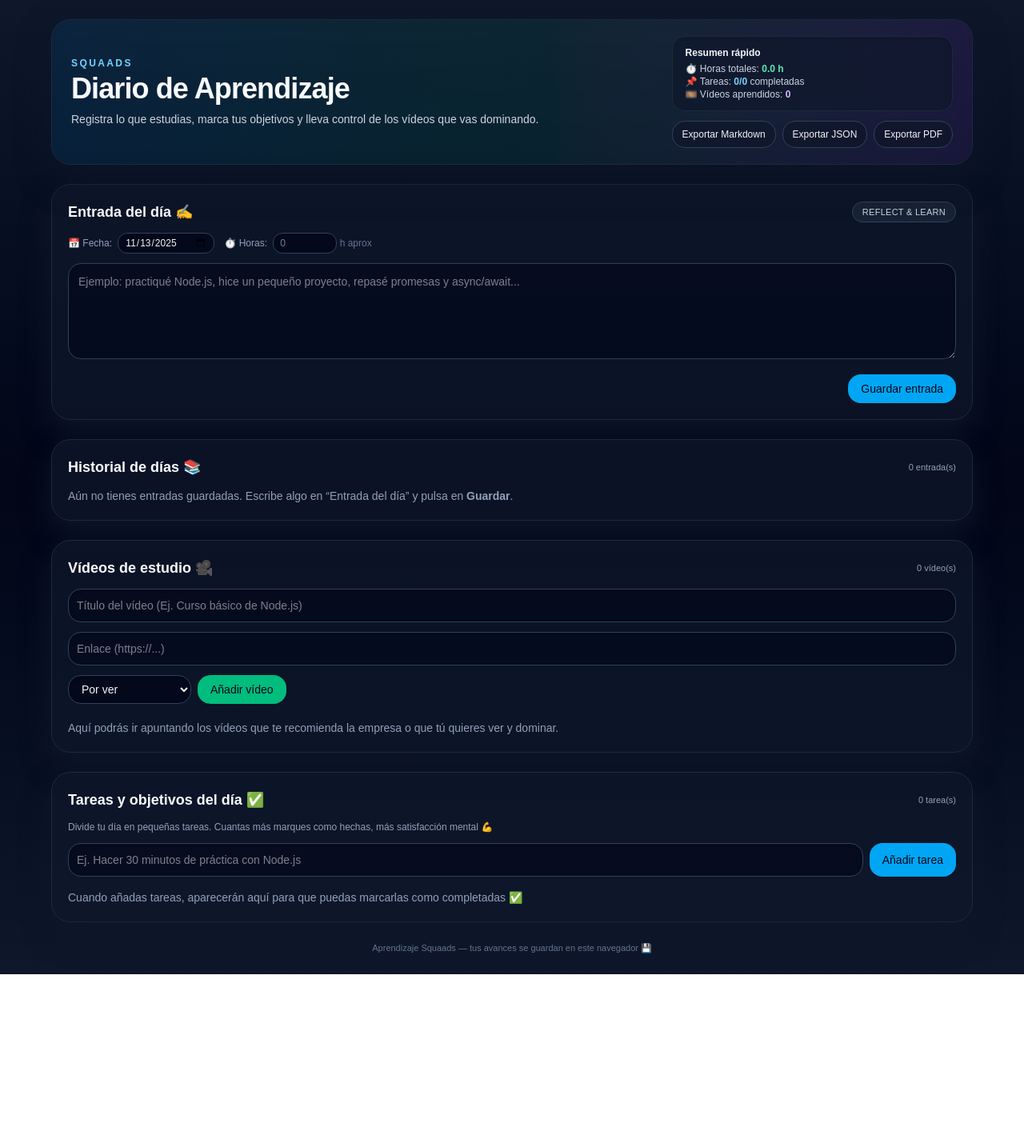
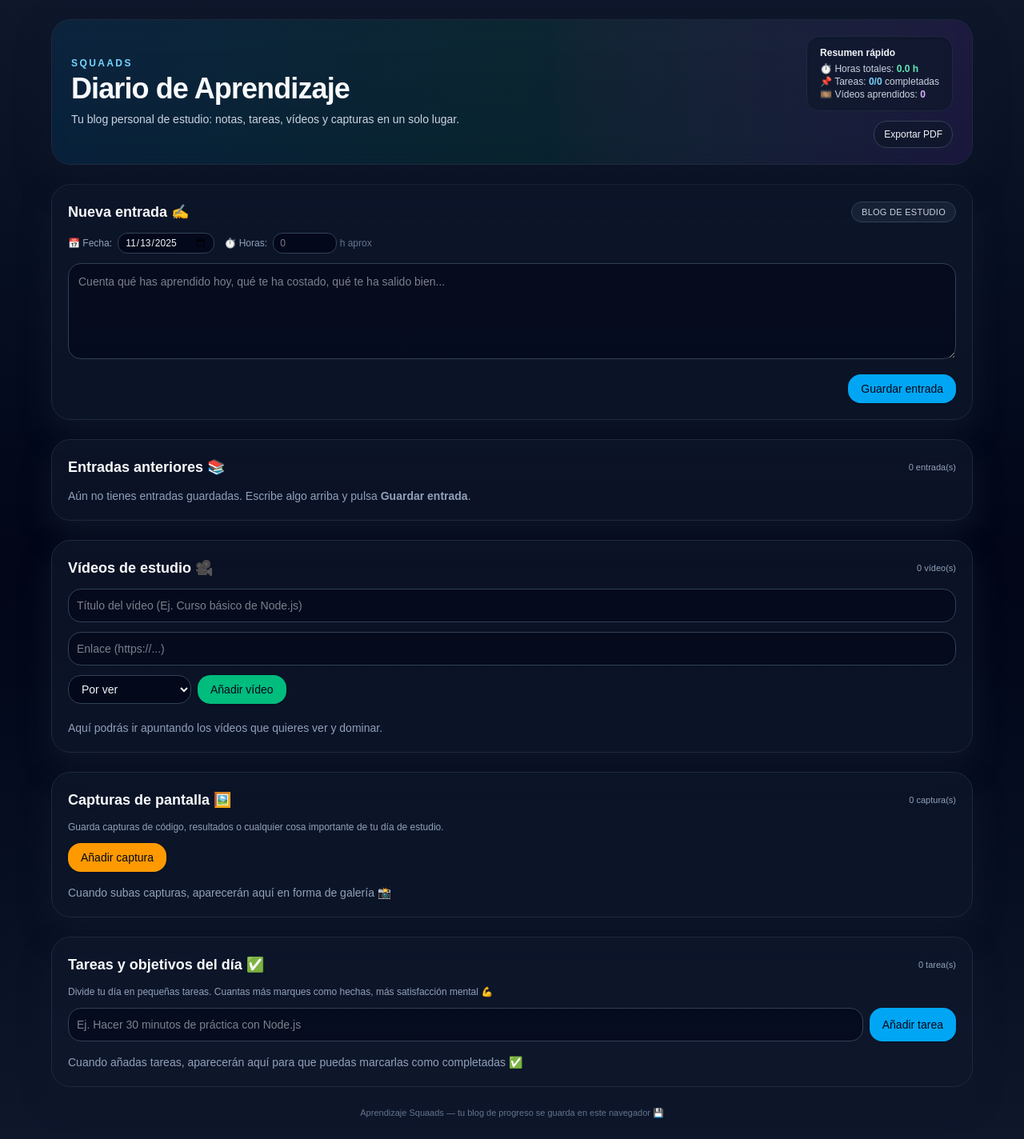
Before and after one commit to dorina941/aprendizaje-squaads, a Next.js app: page / in a window 1280 px wide. Shown: the whole page at 80% size. Before the commit the page ends 1218 px from the top, so only its background shows below. Built offline with nearby package versions, Linux system fonts and the light colour scheme.

Commit message:
Diario actualizado

```diff
--- a/app/page.tsx
+++ b/app/page.tsx
@@ -1,6 +1,6 @@
 "use client";
 
-import { useEffect, useState } from "react";
+import { useState, useEffect, ChangeEvent } from "react";
 
 /* ---------- Tipos ---------- */
 
@@ -24,6 +24,13 @@ type Video = {
   title: string;
   url: string;
   status: VideoStatus;
+};
+
+type Screenshot = {
+  id: string;
+  name: string;
+  dataUrl: string;
+  createdAt: string; // ISO
 };
 
 const VIDEO_STATUS_LABELS: Record<VideoStatus, string> = {
@@ -68,104 +75,13 @@ function useLocalStorage<T>(key: string, initial: T) {
   return [value, setValue] as const;
 }
 
-// exportar JSON
-function exportJSON(data: unknown) {
-  const blob = new Blob([JSON.stringify(data, null, 2)], {
-    type: "application/json",
-  });
-  const url = URL.createObjectURL(blob);
-  const a = document.createElement("a");
-  a.href = url;
-  a.download = `diario-aprendizaje-${new Date()
-    .toISOString()
-    .slice(0, 10)}.json`;
-  a.click();
-  URL.revokeObjectURL(url);
-}
-
-// exportar Markdown
-function exportMarkdown(entries: Entry[], tasks: Task[], videos: Video[]) {
-  const now = new Date();
-  const header = `# Diario de Aprendizaje Squaads
-
-Generado: ${now.toLocaleString("es-ES")}
-
----
-
-`;
-
-  const entriesMd =
-    entries.length === 0
-      ? "_Sin entradas todavía._\n"
-      : entries
-          .slice()
-          .sort((a, b) => b.date.localeCompare(a.date))
-          .map((e) => {
-            const fecha = new Date(e.date).toLocaleDateString("es-ES");
-            const horas = e.hours ?? 0;
-            return `## ${fecha}
-
-**Horas de estudio:** ${horas}
-**Notas:**
-
-${e.notes}
-
-`;
-          })
-          .join("\n");
-
-  const tasksMd =
-    tasks.length === 0
-      ? "_Sin tareas registradas._\n"
-      : tasks
-          .map(
-            (t) =>
-              `- [${t.done ? "x" : " "}] ${t.text.trim() || "(sin descripción)"}`
-          )
-          .join("\n");
-
-  const videosMd =
-    videos.length === 0
-      ? "_Sin vídeos registrados._\n"
-      : videos
-          .map((v) => {
-            const estado = VIDEO_STATUS_LABELS[v.status];
-            const url = v.url || "(sin enlace)";
-            return `- **${v.title}**
-  - Estado: ${estado}
-  - Enlace: ${url}`;
-          })
-          .join("\n\n");
-
-  const full = `${header}## Entradas del diario
-
-${entriesMd}
----
-
-## Tareas
-
-${tasksMd}
-
----
-
-## Vídeos de estudio
-
-${videosMd}
-`;
-
-  const blob = new Blob([full], { type: "text/markdown" });
-  const url = URL.createObjectURL(blob);
-  const a = document.createElement("a");
-  a.href = url;
-  a.download = `diario-aprendizaje-${new Date()
-    .toISOString()
-    .slice(0, 10)}.md`;
-  a.click();
-  URL.revokeObjectURL(url);
-}
-
 // “PDF” usando la impresión del navegador (Guardar como PDF)
-function exportPDF(entries: Entry[], tasks: Task[], videos: Video[]) {
+function exportPDF(
+  entries: Entry[],
+  tasks: Task[],
+  videos: Video[],
+  screenshots: Screenshot[]
+) {
   if (typeof window === "undefined") return;
 
   const sortedEntries = entries
@@ -211,6 +127,24 @@ function exportPDF(entries: Entry[], tasks: Task[], videos: Video[]) {
             return `<li><strong>${v.title}</strong><br/>Estado: ${estado}<br/>Enlace: ${url}</li>`;
           })
           .join("")}</ul>`;
+
+  const htmlScreenshots =
+    screenshots.length === 0
+      ? "<p><em>Sin capturas registradas.</em></p>"
+      : `<div style="display:flex;flex-wrap:wrap;gap:12px;">${screenshots
+          .map(
+            (s) => `
+        <figure style="width:180px;">
+          <img src="${s.dataUrl}" alt="${s.name}" style="width:100%;height:auto;border-radius:8px;border:1px solid #e5e7eb;"/>
+          <figcaption style="font-size:11px;color:#4b5563;margin-top:4px;word-break:break-word;">
+            ${s.name}<br/>
+            <span style="font-size:10px;color:#9ca3af;">${new Date(
+              s.createdAt
+            ).toLocaleString("es-ES")}</span>
+          </figcaption>
+        </figure>`
+          )
+          .join("")}</div>`;
 
   const win = window.open("", "_blank");
   if (!win) return;
@@ -259,6 +193,9 @@ function exportPDF(entries: Entry[], tasks: Task[], videos: Video[]) {
       <hr />
       <h2>Vídeos de estudio</h2>
       ${htmlVideos}
+      <hr />
+      <h2>Capturas de pantalla</h2>
+      ${htmlScreenshots}
       <script>
         window.onload = function () {
           window.print();
@@ -284,7 +221,7 @@ export default function Home() {
   );
   const [newTaskText, setNewTaskText] = useState("");
 
-  // entradas del diario
+  // entradas del diario (tipo blog)
   const [entries, setEntries] = useLocalStorage<Entry[]>(
     "aprendizaje-squaads-entries",
     []
@@ -302,26 +239,14 @@ export default function Home() {
   const [videoUrl, setVideoUrl] = useState("");
   const [videoStatus, setVideoStatus] = useState<VideoStatus>("to_watch");
 
+  // capturas
+  const [screenshots, setScreenshots] = useLocalStorage<Screenshot[]>(
+    "aprendizaje-squaads-screenshots",
+    []
+  );
+
   const completedTasks = tasks.filter((t) => t.done).length;
-  const pendingTasks = tasks.length - completedTasks;
   const totalHours = entries.reduce((sum, e) => sum + (e.hours ?? 0), 0);
-
-  /* ----- cuando cambias de fecha, cargamos / limpiamos la entrada ----- */
-
-  useEffect(() => {
-    const entryForDay = entries.find((e) => e.date === selectedDate);
-    if (entryForDay) {
-      setEntryText(entryForDay.notes);
-      setEntryHours(
-        entryForDay.hours != null && entryForDay.hours !== 0
-          ? String(entryForDay.hours)
-          : ""
-      );
-    } else {
-      setEntryText("");
-      setEntryHours("");
-    }
-  }, [selectedDate, entries]);
 
   /* ----- acciones tareas ----- */
 
@@ -343,26 +268,31 @@ export default function Home() {
     setTasks((prev) => prev.filter((t) => t.id !== id));
   }
 
-  /* ----- acciones diario ----- */
+  /* ----- acciones diario (blog) ----- */
 
   function saveEntry() {
     const notes = entryText.trim();
-    if (!notes && !entryHours.trim()) return;
+    const hoursStr = entryHours.trim();
+
+    if (!notes && !hoursStr) return;
 
     const hoursRaw = entryHours.replace(",", ".").trim();
     const h = Number(hoursRaw);
     const safeHours = !hoursRaw ? 0 : isNaN(h) || h < 0 ? 0 : h;
 
     const newEntry: Entry = {
-      id: createId(),          // SIEMPRE id nuevo
-      date: selectedDate,      // misma fecha, si quieres
+      id: createId(), // siempre nueva entrada, aunque sea mismo día
+      date: selectedDate,
       notes,
       hours: safeHours,
     };
 
     setEntries((prev) => [newEntry, ...prev]);
+
+    // limpiar formulario para que cada entrada sea independiente
+    setEntryText("");
+    setEntryHours("");
   }
-
 
   function deleteEntry(id: string) {
     setEntries((prev) => prev.filter((e) => e.id !== id));
@@ -401,6 +331,37 @@ export default function Home() {
     setVideos((prev) => prev.filter((v) => v.id !== id));
   }
 
+  /* ----- acciones capturas ----- */
+
+  function handleScreenshotChange(e: ChangeEvent<HTMLInputElement>) {
+    const files = e.target.files;
+    if (!files || files.length === 0) return;
+
+    Array.from(files).forEach((file) => {
+      const reader = new FileReader();
+      reader.onload = () => {
+        const result = reader.result;
+        if (typeof result === "string") {
+          const newScreenshot: Screenshot = {
+            id: createId(),
+            name: file.name,
+            dataUrl: result,
+            createdAt: new Date().toISOString(),
+          };
+          setScreenshots((prev) => [newScreenshot, ...prev]);
+        }
+      };
+      reader.readAsDataURL(file);
+    });
+
+    // permitir volver a seleccionar el mismo archivo
+    e.target.value = "";
+  }
+
+  function deleteScreenshot(id: string) {
+    setScreenshots((prev) => prev.filter((s) => s.id !== id));
+  }
+
   /* ---------- UI ---------- */
 
   return (
@@ -417,8 +378,8 @@ export default function Home() {
                 Diario de Aprendizaje
               </h1>
               <p className="mt-2 text-sm text-slate-300">
-                Registra lo que estudias, marca tus objetivos y lleva control de
-                los vídeos que vas dominando.
+                Tu blog personal de estudio: notas, tareas, vídeos y capturas en
+                un solo lugar.
               </p>
             </div>
 
@@ -450,26 +411,9 @@ export default function Home() {
 
               <div className="flex flex-wrap gap-2 justify-end">
                 <button
-                  onClick={() => exportMarkdown(entries, tasks, videos)}
-                  className="rounded-2xl border border-slate-700 bg-slate-900/80 px-3 py-2 text-xs font-medium text-slate-100 hover:border-sky-400 hover:text-sky-200 transition"
-                >
-                  Exportar Markdown
-                </button>
-                <button
                   onClick={() =>
-                    exportJSON({
-                      entries,
-                      tasks,
-                      videos,
-                      exportedAt: new Date().toISOString(),
-                    })
+                    exportPDF(entries, tasks, videos, screenshots)
                   }
-                  className="rounded-2xl border border-slate-700 bg-slate-900/80 px-3 py-2 text-xs font-medium text-slate-100 hover:border-emerald-400 hover:text-emerald-200 transition"
-                >
-                  Exportar JSON
-                </button>
-                <button
-                  onClick={() => exportPDF(entries, tasks, videos)}
                   className="rounded-2xl border border-slate-700 bg-slate-900/80 px-3 py-2 text-xs font-medium text-slate-100 hover:border-fuchsia-400 hover:text-fuchsia-200 transition"
                 >
                   Exportar PDF
@@ -480,16 +424,16 @@ export default function Home() {
         </header>
 
         <div className="grid gap-6 lg:grid-cols-[1.5fr,1.1fr]">
-          {/* Columna izquierda: diario + vídeos */}
+          {/* Columna izquierda: diario + vídeos + capturas */}
           <div className="space-y-6">
-            {/* Diario del día */}
+            {/* Entrada del día */}
             <section className="rounded-3xl border border-slate-800 bg-slate-900/70 p-5 shadow-[0_18px_35px_rgba(15,23,42,0.9)]">
               <div className="flex items-center justify-between gap-2 mb-3">
                 <h2 className="text-lg font-semibold text-slate-50">
-                  Entrada del día ✍️
+                  Nueva entrada ✍️
                 </h2>
                 <span className="rounded-full border border-slate-700 bg-slate-800/70 px-3 py-1 text-[11px] font-medium uppercase tracking-wide text-slate-300">
-                  Reflect &amp; Learn
+                  Blog de estudio
                 </span>
               </div>
 
@@ -520,7 +464,7 @@ export default function Home() {
 
               <textarea
                 className="w-full rounded-2xl border border-slate-700 bg-slate-950/60 p-3 text-sm text-slate-100 shadow-inner outline-none transition focus:border-sky-400 focus:ring-2 focus:ring-sky-500/60 min-h-[120px]"
-                placeholder="Ejemplo: practiqué Node.js, hice un pequeño proyecto, repasé promesas y async/await..."
+                placeholder="Cuenta qué has aprendido hoy, qué te ha costado, qué te ha salido bien..."
                 value={entryText}
                 onChange={(e) => setEntryText(e.target.value)}
               />
@@ -534,11 +478,11 @@ export default function Home() {
               </div>
             </section>
 
-            {/* Historial de entradas */}
+            {/* Historial de entradas (tipo blog) */}
             <section className="rounded-3xl border border-slate-800 bg-slate-900/70 p-5 shadow-[0_18px_35px_rgba(15,23,42,0.9)]">
               <div className="flex items-center justify-between mb-3">
                 <h2 className="text-lg font-semibold text-slate-50">
-                  Historial de días 📚
+                  Entradas anteriores 📚
                 </h2>
                 <span className="text-[11px] text-slate-400">
                   {entries.length} entrada(s)
@@ -546,8 +490,8 @@ export default function Home() {
               </div>
               {entries.length === 0 ? (
                 <p className="text-sm text-slate-400">
-                  Aún no tienes entradas guardadas. Escribe algo en “Entrada del
-                  día” y pulsa en <span className="font-semibold">Guardar</span>.
+                  Aún no tienes entradas guardadas. Escribe algo arriba y pulsa{" "}
+                  <span className="font-semibold">Guardar entrada</span>.
                 </p>
               ) : (
                 <div className="space-y-3 max-h-[260px] overflow-y-auto pr-1">
@@ -555,21 +499,19 @@ export default function Home() {
                     .slice()
                     .sort((a, b) => b.date.localeCompare(a.date))
                     .map((entry) => (
-                      <div
+                      <article
                         key={entry.id}
                         className="group rounded-2xl border border-slate-800 bg-slate-950/60 p-3 text-sm transition hover:border-sky-500/70 hover:bg-slate-900/90"
                       >
                         <div className="flex items-center justify-between mb-1">
-                          <button
-                            onClick={() => setSelectedDate(entry.date)}
-                            className="text-xs font-semibold text-sky-300 hover:underline"
-                          >
+                          <div className="flex flex-col">
+                            <span className="text-xs font-semibold text-sky-300">
                               {new Date(entry.date).toLocaleDateString("es-ES")}
-                          </button>
-                          <div className="flex items-center gap-3">
+                            </span>
                             <span className="text-[11px] text-emerald-300">
                               {(entry.hours ?? 0).toFixed(1)} h
                             </span>
+                          </div>
                           <button
                             onClick={() => deleteEntry(entry.id)}
                             className="text-[11px] text-slate-400 hover:text-red-400 transition"
@@ -577,11 +519,10 @@ export default function Home() {
                             Borrar
                           </button>
                         </div>
-                        </div>
                         <p className="whitespace-pre-wrap text-slate-100 text-xs sm:text-sm">
                           {entry.notes}
                         </p>
-                      </div>
+                      </article>
                     ))}
                 </div>
               )}
@@ -642,8 +583,7 @@ export default function Home() {
               {/* Lista de vídeos */}
               {videos.length === 0 ? (
                 <p className="text-sm text-slate-400">
-                  Aquí podrás ir apuntando los vídeos que te recomienda la
-                  empresa o que tú quieres ver y dominar.
+                  Aquí podrás ir apuntando los vídeos que quieres ver y dominar.
                 </p>
               ) : (
                 <div className="space-y-3 max-h-[260px] overflow-y-auto pr-1">
@@ -722,6 +662,76 @@ export default function Home() {
                 </div>
               )}
             </section>
+
+            {/* Capturas de pantalla */}
+            <section className="rounded-3xl border border-slate-800 bg-slate-900/70 p-5 shadow-[0_18px_35px_rgba(15,23,42,0.9)]">
+              <div className="flex items-center justify-between mb-3">
+                <h2 className="text-lg font-semibold text-slate-50">
+                  Capturas de pantalla 🖼️
+                </h2>
+                <span className="text-[11px] text-slate-400">
+                  {screenshots.length} captura(s)
+                </span>
+              </div>
+              <p className="text-xs text-slate-400 mb-3">
+                Guarda capturas de código, resultados o cualquier cosa
+                importante de tu día de estudio.
+              </p>
+
+              <div className="mb-4">
+                <label
+                  htmlFor="screenshot-input"
+                  className="inline-flex items-center justify-center rounded-2xl bg-amber-500 px-4 py-2 text-sm font-medium text-slate-950 shadow hover:bg-amber-400 hover:shadow-[0_10px_25px_rgba(245,158,11,0.35)] active:translate-y-[1px] transition cursor-pointer"
+                >
+                  Añadir captura
+                </label>
+                <input
+                  id="screenshot-input"
+                  type="file"
+                  accept="image/*"
+                  multiple
+                  className="hidden"
+                  onChange={handleScreenshotChange}
+                />
+              </div>
+
+              {screenshots.length === 0 ? (
+                <p className="text-sm text-slate-400">
+                  Cuando subas capturas, aparecerán aquí en forma de galería 📸
+                </p>
+              ) : (
+                <div className="grid grid-cols-2 sm:grid-cols-3 gap-3 max-h-[260px] overflow-y-auto pr-1">
+                  {screenshots.map((shot) => (
+                    <div
+                      key={shot.id}
+                      className="rounded-2xl border border-slate-800 bg-slate-950/70 p-2 flex flex-col gap-2"
+                    >
+                      <div className="relative w-full pb-[60%] overflow-hidden rounded-xl border border-slate-800 bg-slate-900">
+                        <img
+                          src={shot.dataUrl}
+                          alt={shot.name}
+                          className="absolute inset-0 h-full w-full object-cover"
+                        />
+                      </div>
+                      <div className="flex-1 flex flex-col">
+                        <p className="text-[11px] text-slate-100 truncate">
+                          {shot.name}
+                        </p>
+                        <p className="text-[10px] text-slate-500">
+                          {new Date(shot.createdAt).toLocaleString("es-ES")}
+                        </p>
+                        <button
+                          onClick={() => deleteScreenshot(shot.id)}
+                          className="mt-1 self-start text-[11px] text-slate-400 hover:text-red-400 transition"
+                        >
+                          Borrar
+                        </button>
+                      </div>
+                    </div>
+                  ))}
+                </div>
+              )}
+            </section>
           </div>
 
           {/* Columna derecha: tareas */}
@@ -736,8 +746,8 @@ export default function Home() {
                 </span>
               </div>
               <p className="text-xs text-slate-400 mb-3">
-                Divide tu día en pequeñas tareas. Cuantas más marques como hechas,
-                más satisfacción mental 💪
+                Divide tu día en pequeñas tareas. Cuantas más marques como
+                hechas, más satisfacción mental 💪
               </p>
               <div className="flex flex-col sm:flex-row gap-2 mb-4">
                 <input
@@ -799,7 +809,8 @@ export default function Home() {
         </div>
 
         <footer className="mt-4 text-[11px] text-slate-500 text-center">
-          Aprendizaje Squaads — tus avances se guardan en este navegador 💾
+          Aprendizaje Squaads — tu blog de progreso se guarda en este navegador
+          💾
         </footer>
       </div>
     </main>
```
Lines whose indentation alone changed are shown as unchanged.
